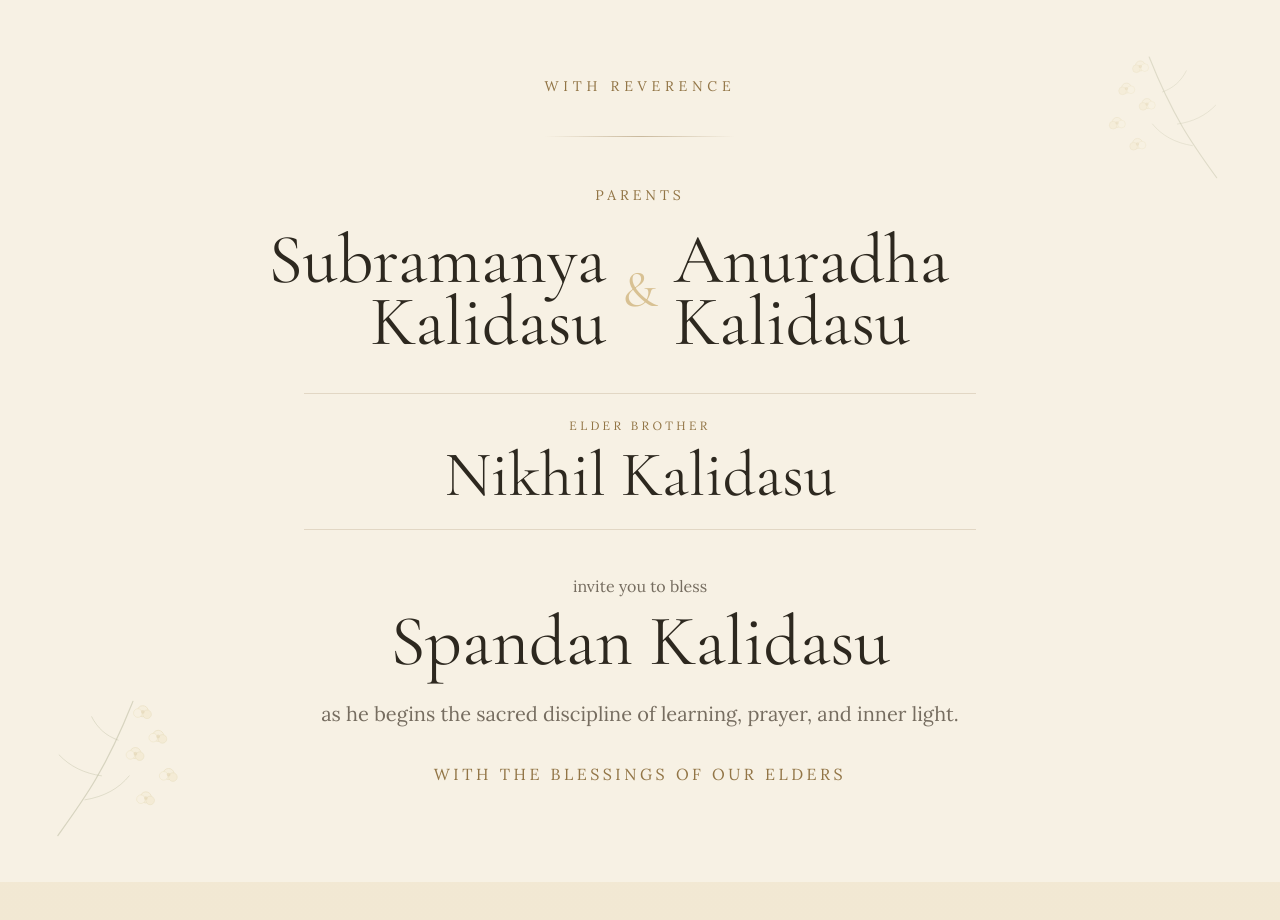
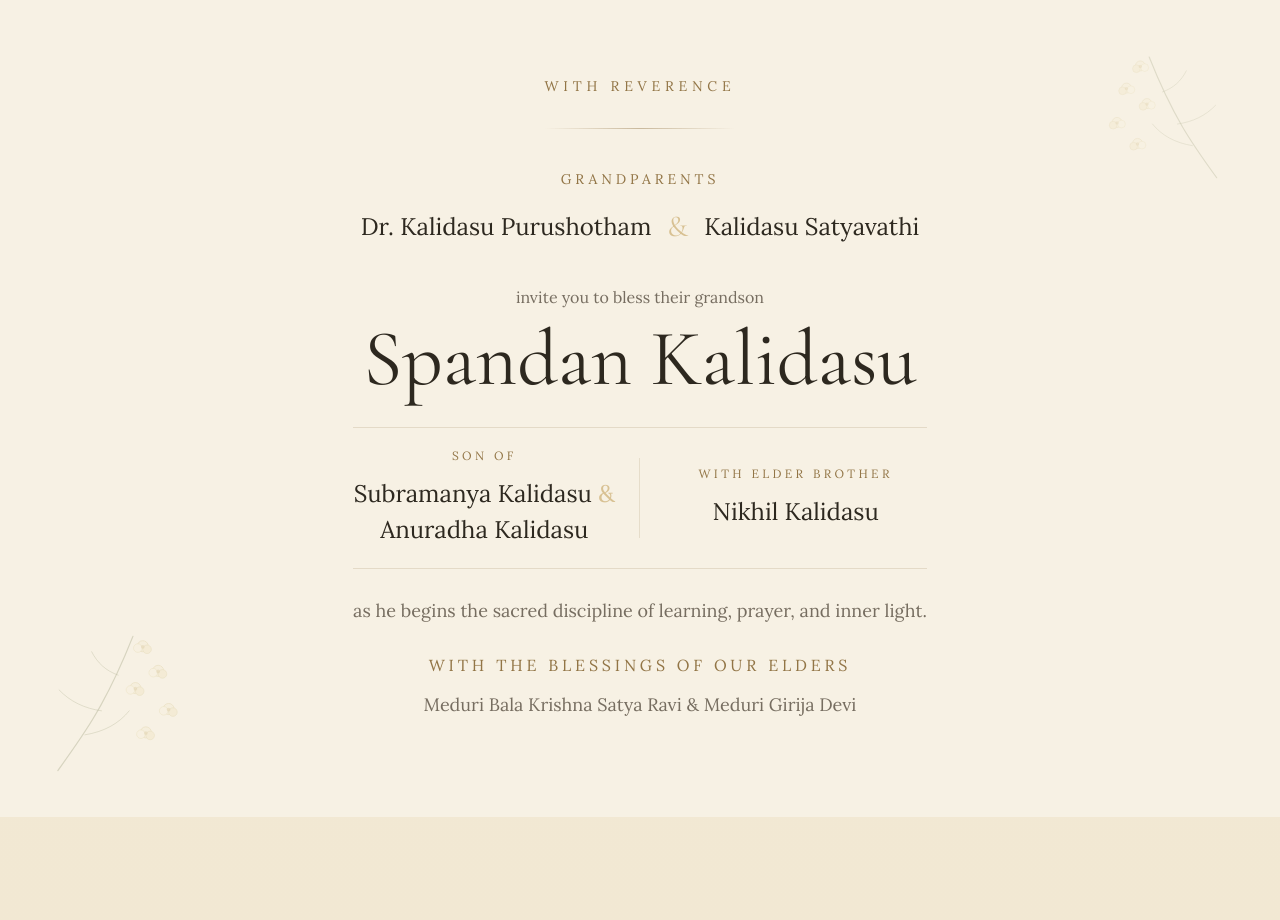
Before and after one commit to akella-ck/spandan-upanayanam-invite, a React (Vite) app: page / in a window 1280 px wide. Shown: the part 820-1740 px from the top of the page. Built offline with nearby package versions, Linux system fonts and the light colour scheme.

Commit message:
Update invitation family hierarchy

```diff
--- a/src/App.jsx
+++ b/src/App.jsx
@@ -11,7 +11,7 @@ import { TempleLine } from "./assets/TempleLine";
 import { Hairline, OmMark } from "./components/Ornament";
 import { Reveal } from "./components/Reveal";
 import { Section } from "./components/Section";
-import { ceremony, graduationMilestones, invitation, sacredJourney } from "./data/ceremony";
+import { ceremony, elderBlessings, graduationMilestones, invitation, sacredJourney } from "./data/ceremony";
 import { softReveal, stagger } from "./utils/motion";
 
 function escapeCalendarText(value) {
@@ -152,35 +152,50 @@ function Invitation() {
       <div className="mx-auto flex max-w-5xl flex-col items-center text-center">
         <Reveal>
           <p className="font-lora text-sm uppercase tracking-[0.34em] text-bronze">With reverence</p>
-          <Hairline className="mx-auto mt-10 max-w-2xl" />
+          <Hairline className="mx-auto mt-8 max-w-lg" />
         </Reveal>
-        <Reveal delay={0.12} className="mt-12 w-full">
-          <p className="font-lora text-sm uppercase tracking-[0.28em] text-bronze">Parents</p>
-          <div className="mx-auto mt-6 grid max-w-6xl items-center gap-4 sm:grid-cols-[1fr_auto_1fr]">
-            <p className="font-display text-[clamp(2.9rem,5.5vw,6rem)] leading-[0.88] text-ink sm:text-right">
-              {ceremony.parents[0]}
+        <Reveal delay={0.12} className="mt-10 w-full">
+          <p className="font-lora text-sm uppercase tracking-[0.28em] text-bronze">Grandparents</p>
+          <div className="mx-auto mt-5 flex max-w-6xl flex-col items-center justify-center gap-2 sm:flex-row sm:gap-4">
+            <p className="font-lora text-xl leading-8 text-ink sm:text-2xl sm:leading-9">
+              {invitation.hosts[0]}
             </p>
-            <p className="font-display text-[clamp(2.4rem,4vw,4rem)] leading-none text-gold/65">&amp;</p>
-            <p className="font-display text-[clamp(2.9rem,5.5vw,6rem)] leading-[0.88] text-ink sm:text-left">
-              {ceremony.parents[1]}
-            </p>
-          </div>
-          <div className="mx-auto mt-10 max-w-2xl border-y border-bronze/20 py-6">
-            <p className="font-lora text-xs uppercase tracking-[0.28em] text-bronze">Elder brother</p>
-            <p className="mt-3 font-display text-[clamp(2.4rem,5vw,5rem)] leading-[0.92] text-ink">
-              {invitation.elderBrother}
+            <span className="font-display text-3xl leading-none text-gold/65" aria-hidden="true">&amp;</span>
+            <p className="font-lora text-xl leading-8 text-ink sm:text-2xl sm:leading-9">
+              {invitation.hosts[1]}
             </p>
           </div>
         </Reveal>
-        <Reveal delay={0.2} className="mt-10 max-w-2xl">
-          <p className="font-lora text-base leading-8 text-ash">invite you to bless</p>
-          <p className="mt-2 font-display text-[clamp(2.9rem,5.6vw,5.8rem)] leading-[0.9] text-ink">
+        <Reveal delay={0.2} className="mt-9 w-full max-w-4xl">
+          <p className="font-lora text-base leading-8 text-ash">invite you to bless their grandson</p>
+          <p className="mt-3 font-display text-[clamp(3.2rem,6.2vw,6.4rem)] leading-[0.88] text-ink">
             {ceremony.childName}
           </p>
-          <p className="mt-5 font-lora text-lg leading-9 text-ash sm:text-xl sm:leading-10">
+          <div className="mx-auto mt-8 grid max-w-4xl gap-6 border-y border-bronze/18 py-5 text-center lg:grid-cols-[1fr_auto_1fr] lg:items-center">
+            <div className="mx-auto max-w-sm">
+              <p className="font-lora text-xs uppercase tracking-[0.28em] text-bronze">Son of</p>
+              <div className="mt-3 font-lora text-xl leading-8 text-ink sm:text-2xl sm:leading-9">
+                <p className="whitespace-nowrap">
+                  {ceremony.parents[0]} <span className="text-gold/65">&amp;</span>
+                </p>
+                <p className="whitespace-nowrap">{ceremony.parents[1]}</p>
+              </div>
+            </div>
+            <span className="hidden h-20 w-px bg-bronze/16 lg:block" aria-hidden="true" />
+            <div className="mx-auto max-w-sm">
+              <p className="font-lora text-xs uppercase tracking-[0.28em] text-bronze">With elder brother</p>
+              <p className="mt-3 font-lora text-xl leading-8 text-ink sm:text-2xl sm:leading-9">
+                {invitation.elderBrother}
+              </p>
+            </div>
+          </div>
+          <p className="mx-auto mt-6 max-w-2xl font-lora text-lg leading-9 text-ash">
             as he begins the sacred discipline of learning, prayer, and inner light.
           </p>
-          <p className="mt-7 font-lora text-base uppercase tracking-[0.22em] text-bronze">with the blessings of our elders</p>
+          <p className="mt-6 font-lora text-sm uppercase tracking-[0.24em] text-bronze sm:text-base">with the blessings of our elders</p>
+          <p className="mx-auto mt-3 max-w-2xl font-lora text-base leading-8 text-ash sm:text-lg">
+            {elderBlessings.join(" & ")}
+          </p>
         </Reveal>
       </div>
     </Section>
--- a/src/data/ceremony.js
+++ b/src/data/ceremony.js
@@ -12,11 +12,13 @@ export const ceremony = {
 };
 
 export const invitation = {
-  hosts: ["Subramanya Kalidasu", "Anuradha Kalidasu"],
+  hosts: ["Dr. Kalidasu Purushotham", "Kalidasu Satyavathi"],
   elderBrother: "Nikhil Kalidasu",
   note:
     "invite you to bless Spandan Kalidasu as he begins the sacred discipline of learning, prayer, and inner light.",
 };
+
+export const elderBlessings = ["Meduri Bala Krishna Satya Ravi", "Meduri Girija Devi"];
 
 export const sacredJourney = [
   {
```
